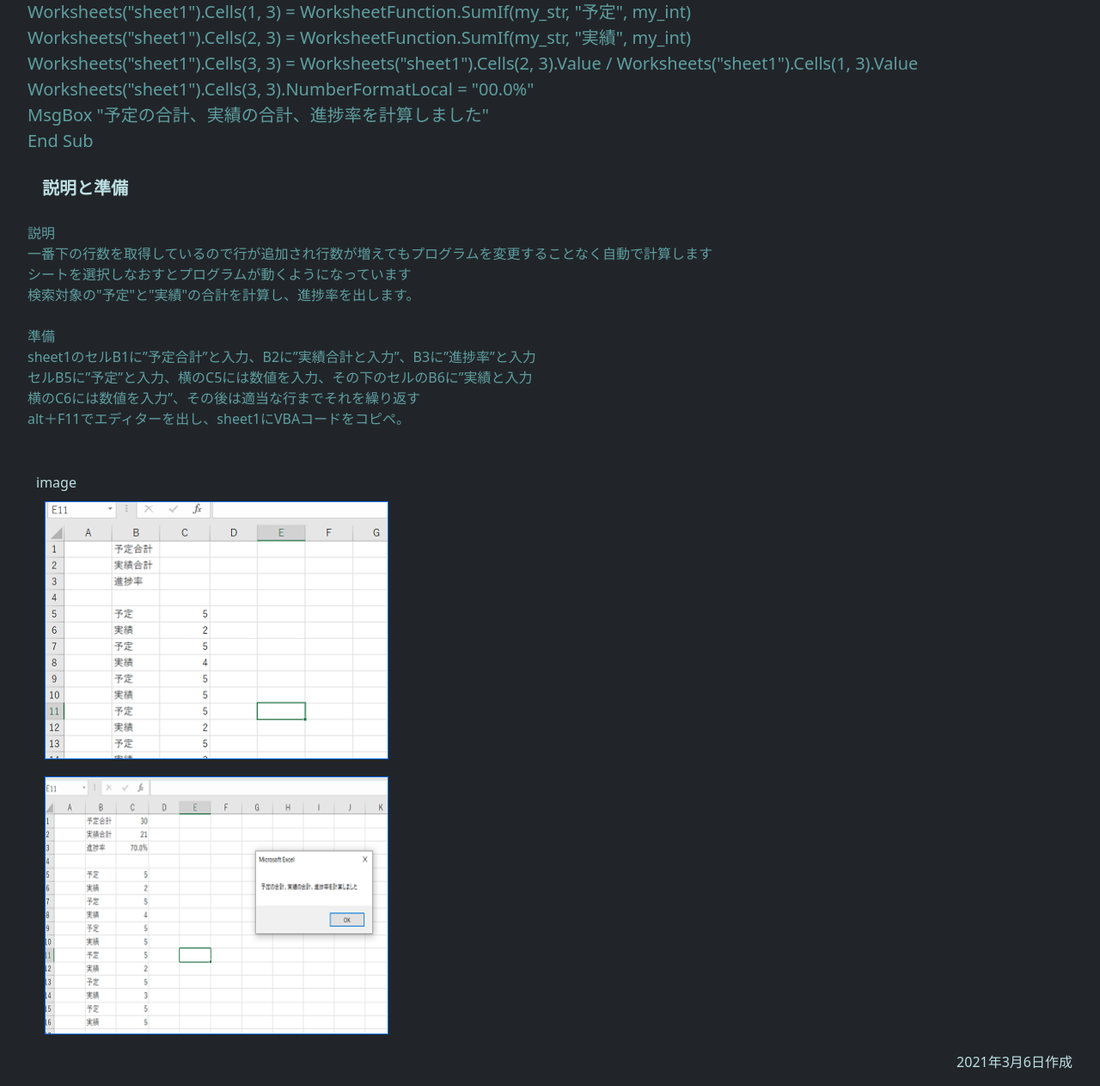
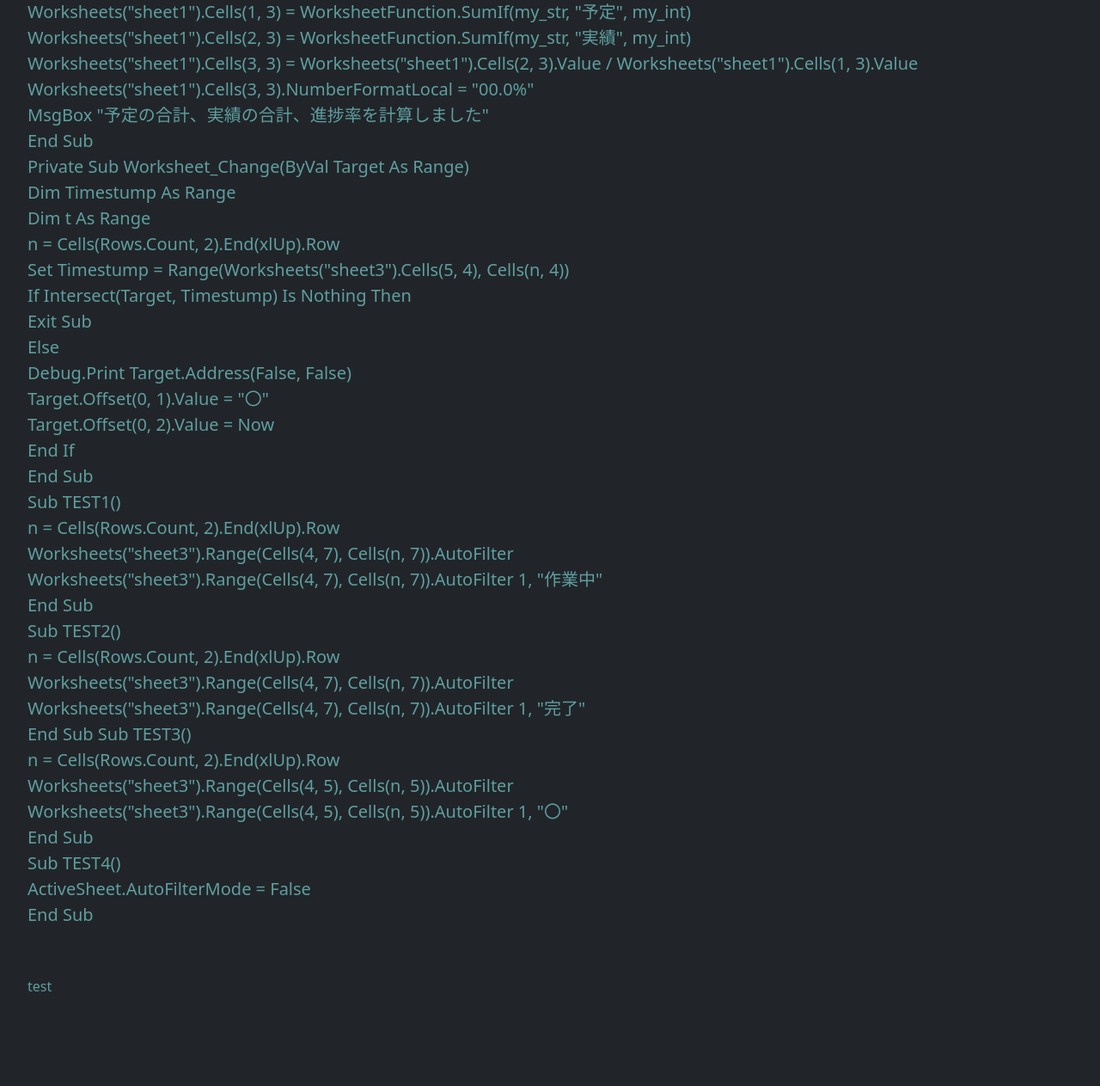
Before and after one commit to kuwamofu00/private-info, a PHP site: page / in a window 1280 px wide. Shown: the part 293-1556 px from the top of the page at 86% size. After the commit the page ends 1446 px from the top, so only its background shows below. Run offline with PHP 8.4, Linux system fonts and the light colour scheme.

Commit message:
Changes to be committed: 	modified:   index.php

```diff
--- a/index.php
+++ b/index.php
@@ -72,33 +72,52 @@ Worksheets("sheet1").Cells(3, 3) = Worksheets("sheet1").Cells(2, 3).Value / Work
 Worksheets("sheet1").Cells(3, 3).NumberFormatLocal = "00.0%"<br>
 MsgBox "予定の合計、実績の合計、進捗率を計算しました"<br>
 End Sub<br>
+
+Private Sub Worksheet_Change(ByVal Target As Range)<br>
+Dim Timestump As Range<br>
+Dim t As Range<br>
+n = Cells(Rows.Count, 2).End(xlUp).Row<br>
+Set Timestump = Range(Worksheets("sheet3").Cells(5, 4), Cells(n, 4))<br>
+If Intersect(Target, Timestump) Is Nothing Then<br>
+Exit Sub<br>
+Else<br>
+Debug.Print Target.Address(False, False)<br>
+Target.Offset(0, 1).Value = "〇"<br>
+Target.Offset(0, 2).Value = Now<br>
+End If<br>
+End Sub<br>
+
+Sub TEST1()<br>
+n = Cells(Rows.Count, 2).End(xlUp).Row<br>
+Worksheets("sheet3").Range(Cells(4, 7), Cells(n, 7)).AutoFilter<br>
+Worksheets("sheet3").Range(Cells(4, 7), Cells(n, 7)).AutoFilter 1, "作業中"<br>
+End Sub<br>
+
+Sub TEST2()<br>
+n = Cells(Rows.Count, 2).End(xlUp).Row<br>
+Worksheets("sheet3").Range(Cells(4, 7), Cells(n, 7)).AutoFilter<br>
+Worksheets("sheet3").Range(Cells(4, 7), Cells(n, 7)).AutoFilter 1, "完了"<br>
+End Sub
+
+Sub TEST3()<br>
+n = Cells(Rows.Count, 2).End(xlUp).Row<br>
+Worksheets("sheet3").Range(Cells(4, 5), Cells(n, 5)).AutoFilter<br>
+Worksheets("sheet3").Range(Cells(4, 5), Cells(n, 5)).AutoFilter 1, "〇"<br>
+End Sub<br>
+
+Sub TEST4()<br>
+ActiveSheet.AutoFilterMode = False<br>
+End Sub<br>
+
 </p>
     <p>
-    <a class="btn2 btn-lg btn-secondary-2 fw-bold" >説明と準備</a>
+    <a class="btn2 btn-lg btn-secondary-2 fw-bold" ></a>
       <div class="font-grey">
-        <a>
+        <a>test
 
-説明<br>
-  一番下の行数を取得しているので行が追加され行数が増えてもプログラムを変更することなく自動で計算します<br>
-  シートを選択しなおすとプログラムが動くようになっています<br>
-  検索対象の"予定"と"実績"の合計を計算し、進捗率を出します。<br><br>
-  準備<br>
-sheet1のセルB1に”予定合計”と入力、B2に”実績合計と入力”、B3に”進捗率”と入力<br>
-セルB5に”予定”と入力、横のC5には数値を入力、その下のセルのB6に”実績と入力<br>
-横のC6には数値を入力”、その後は適当な行までそれを繰り返す<br>
-alt＋F11でエディターを出し、sheet1にVBAコードをコピペ。<br>
         </a>
       </div>
-<div class="ta-ta">
-      <a>image</a>
-      <br>
-        <a class="imimage"><img src="img1.png" width="400" height="300" border="1"></a>
 
-        <a class="imimage"><img src="img2.png" width="400" height="300" border="1"></a>
-</div>
-      <div class ="btn-secondary-3">
-  <a>2021年3月6日作成</a>
-    </div>
 
     </p>
 
```
